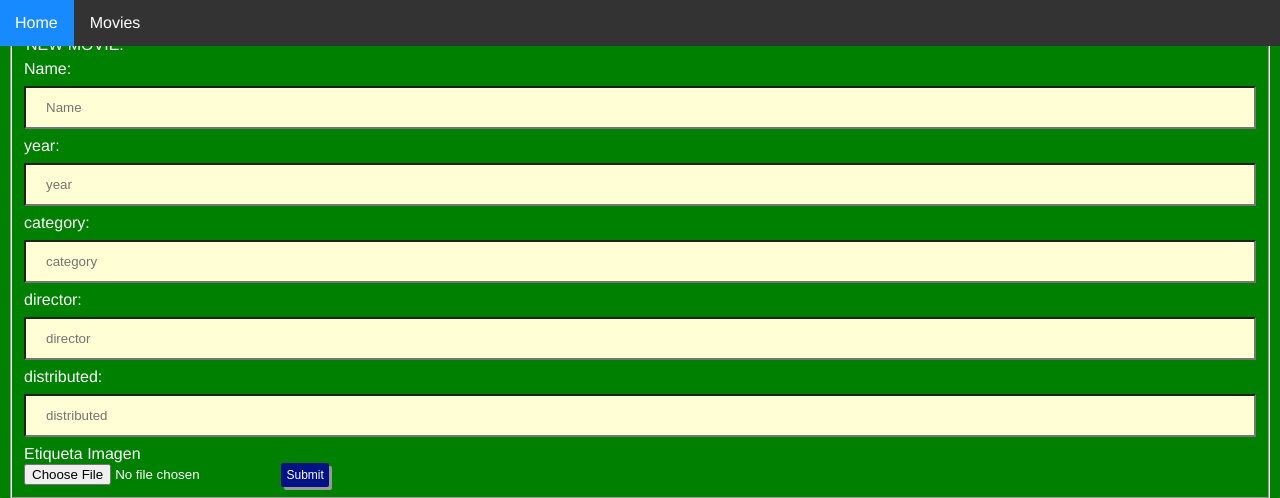
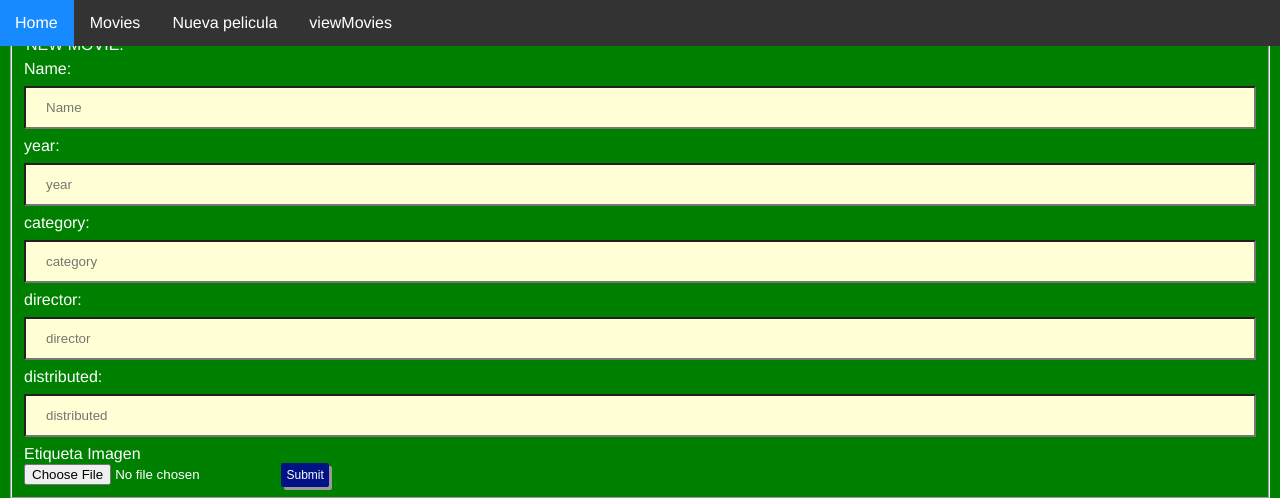
Before and after one commit to anibalASC/moviesoft, a Flask app: page /newMovie in a window 1280 px wide. Shown: the top 498 px of the page. Run offline with Flask 2, Linux system fonts and the light colour scheme.

```diff
--- a/templates/newMovie.html
+++ b/templates/newMovie.html
@@ -7,7 +7,8 @@
            <ul class="lisnav">
               <li><a href="/" class="liNav">Home</a></li>
               <li><a href="/movies/"  class="">Movies</a></li>
-          <!-- <li><a href="/newMovie" class="liNav">Nueva pelicula</a></li> -->
+              <li><a href="/newMovie" class="liNav">Nueva pelicula</a></li>
+              <li><a href="/viewMovies" class="">viewMovies</a></li>
            </ul>
         </nav>
     </head>
```
Lines whose indentation alone changed are shown as unchanged.
